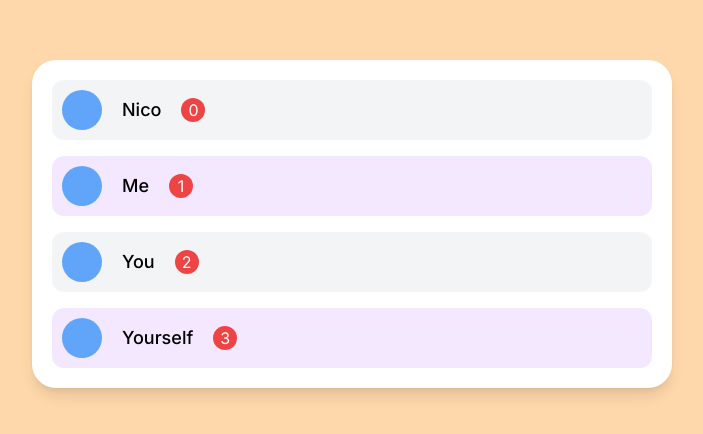
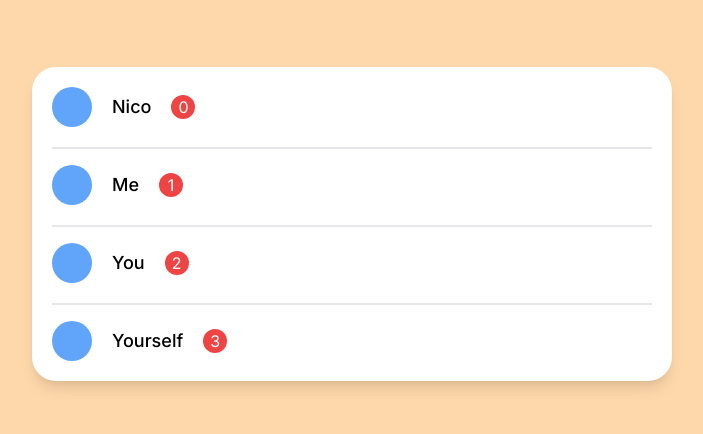
Before and after one commit to icednut/carrot-market-reloaded, a Next.js app: page / in a window 1280 px wide. Shown: the part 176-610 px from the top of the page, without its empty margins (288-991 px from the left). Built offline with nearby package versions, Linux system fonts and the light colour scheme.

Commit message:
exercise tailwindcss (last, first)

```diff
--- a/app/page.tsx
+++ b/app/page.tsx
@@ -4,7 +4,7 @@ export default function Home() {
   return (<main className="bg-gray-100 h-screen flex items-center justify-center p-5 sm:bg-red-200 md:bg-green-200 lg:bg-cyan-200 xl:bg-orange-200 2xl:bg-purple-200">
     <div className="bg-white shadow-lg p-5 rounded-3xl w-full max-w-screen-sm flex flex-col gap-4">
       {["Nico", "Me", "You", "Yourself"].map((person, index) =>
-        <div key={index} className="flex items-center gap-5 odd:bg-gray-100 even:bg-purple-100 p-2.5 rounded-xl">
+        <div key={index} className="flex items-center gap-5 border-b-2 pb-5 last:border-0 last:pb-0">
           <div className= "size-10 bg-blue-400 rounded-full" />
           <span className="text-lg font-medium">{person}</span>
           <div className="size-6 bg-red-500 text-white flex items-center justify-center rounded-full">
```
